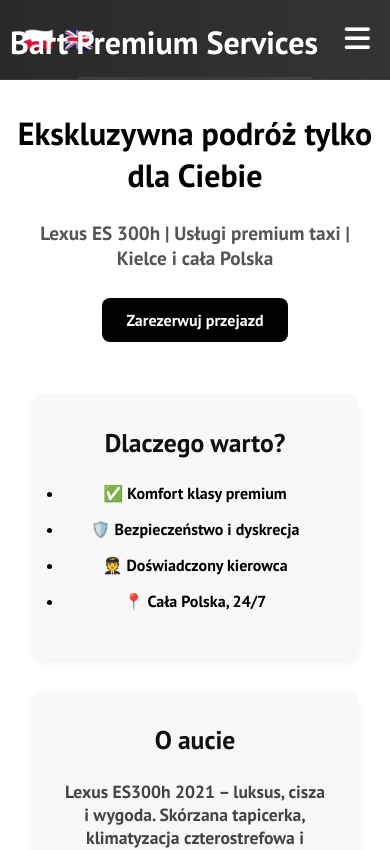
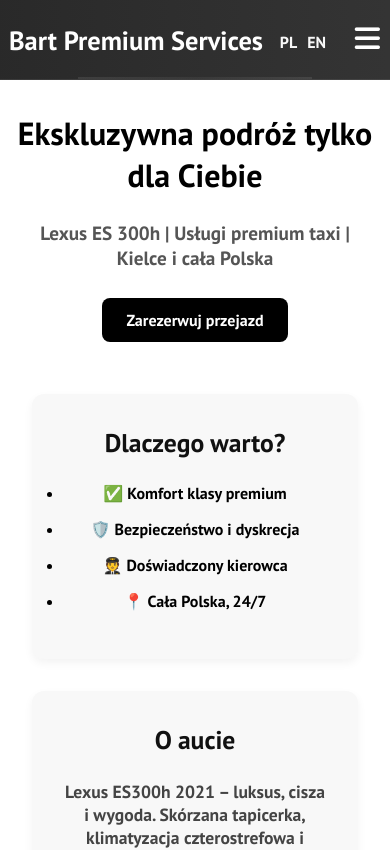
Before and after one commit to banandroid3005/react-bart, a React (Create React App) app: page / in a window 390 px wide. Shown: the top 850 px of the page. Built offline with nearby package versions, Linux system fonts and the light colour scheme.

Commit message:
english done

```diff
--- a/public/index.html
+++ b/public/index.html
@@ -51,7 +51,6 @@
       name="keywords"
       content="taxi Kielce, premium taxi, Lexus taxi, przewóz osób, taxi luksusowe, taxi 24h, taxi niedziela, taryfa taxi Kielce"
     />
-    <script type="text/javascript" src="//translate.google.com/translate_a/element.js?cb=googleTranslateElementInit"></script>
     <meta name="robots" content="index, follow" />
   </head>
   <body>
@@ -67,7 +66,7 @@
       To begin the development, run `npm start` or `yarn start`.
       To create a production bundle, use `npm run build` or `yarn build`.
     -->
-    <div id="google_translate_element" style="display: none"></div>
+    <div id="google_translate_element" style="display: none">
     <script type="text/javascript">
       function googleTranslateElementInit() {
         new google.translate.TranslateElement(
@@ -76,6 +75,7 @@
         );
       }
     </script>
+    </div>
     <script src="//translate.google.com/translate_a/element.js?cb=googleTranslateElementInit"></script>
   </body>
 </html>
--- a/src/components/NavBar.css
+++ b/src/components/NavBar.css
@@ -2,41 +2,33 @@
   display: flex;
   gap: 10px;
   align-items: center;
+  margin-right: 30px;
 }
 
 .lang-btn {
   background: none;
   border: none;
-  font-size: 1.5rem;
+  font-size: 1rem;
   cursor: pointer;
   transition: transform 0.2s ease;
+  color: #f8f8f8;
 }
 
 .lang-btn:hover {
   transform: scale(1.2);
 }
-.goog-te-gadget-icon {
-  display: none;
+
+iframe.skiptranslate {
+  visibility: hidden !important;
 }
-
-.goog-te-gadget-simple {
-  background-color: #ecebf0 !important;
-  border: 0 !important;
-  outline: 1px solid black;
-  font-size: 10pt;
-  font-weight: 800;
-  display: inline-block;
-  padding: 10px 10px !important;
-  cursor: pointer;
-  zoom: 1;
-}
-
-.goog-te-gadget-simple span {
-  color: #000 !important;
+.goog-te-banner-frame,
+.goog-te-menu-frame,
+.goog-te-menu2 {
+  display: none !important;
 }
 
 body {
-  top: 0px !important;
+  top: 0 !important;
 }
 
 .navbar {
@@ -112,11 +104,6 @@
   opacity: 0.25;
 }
 
-.fa-typo3 {
-  margin-left: 0.5rem;
-  font-size: 1.8rem;
-}
-
 .nav-menu {
   display: flex;
   justify-content: flex-end;
@@ -159,8 +146,21 @@
 }
 
 @media screen and (max-width: 960px) {
-  .NavbarItems {
+  .language-switcher {
     position: relative;
+    top: -3px;
+    left: -10px;
+    margin-top: 10px;
+    justify-content: flex-start;
+    gap: 10px;
+  }
+
+  .navbar-logo {
+    position: relative;
+    top: 0;
+    left: -15px;
+    transform: none;
+    font-size: 1.65rem;
   }
 
   .nav-menu {
@@ -196,18 +196,11 @@
     border-radius: 0;
   }
 
-  .navbar-logo {
-    position: absolute;
-    top: 0;
-    left: 10px;
-    transform: translate(0%, 50%);
-  }
-
   .menu-icon {
     display: block;
     position: absolute;
     top: 20px;
-    right: 20px;
+    right: 10px;
     font-size: 1.8rem;
     cursor: pointer;
   }
--- a/src/components/NavBar.js
+++ b/src/components/NavBar.js
@@ -32,14 +32,21 @@
   }, []);
 
   const removeGoogleTranslateBar = () => {
+    // Usuń iframe z paskiem Google Translate
     const frame = document.querySelector("iframe.goog-te-banner-frame");
     if (frame) {
       frame.remove();
     }
 
-    const overlay = document.querySelector(".goog-te-banner-frame");
-    if (overlay) {
-      overlay.remove();
+    // Usuń inne elementy Google Translate
+    const menuFrame = document.querySelector(".goog-te-menu-frame");
+    if (menuFrame) {
+      menuFrame.remove();
+    }
+
+    const menu = document.querySelector(".goog-te-menu2");
+    if (menu) {
+      menu.remove();
     }
   };
 
@@ -76,21 +83,7 @@
     removeGoogleTranslateBar(); // Usuń pasek tłumaczenia po załadowaniu strony
   }, []);
 
-  useEffect(() => {
-    window.googleTranslateElementInit = () => {
-      new window.google.translate.TranslateElement(
-        {
-          pageLanguage: "pl",
-          layout: window.google.translate.TranslateElement.InlineLayout.SIMPLE,
-          autoDisplay: false, // Wyłącza automatyczne wyświetlanie paska
-        },
-        "google_translate_element"
-      );
-    };
 
-    // Usuń pasek tłumaczenia po załadowaniu strony
-    removeGoogleTranslateBar();
-  }, []);
 
   return (
     <>
@@ -101,10 +94,10 @@
           </Link>
           <div className="language-switcher">
             <button onClick={resetTranslation} className="lang-btn">
-              🇵🇱
+              PL
             </button>
             <button onClick={translateToEnglish} className="lang-btn">
-              🇬🇧
+              EN
             </button>
           </div>
 
```
Also changed, not shown: public/robots.txt (deleted), 1 other file (tests, documents, lock files or other folders).
